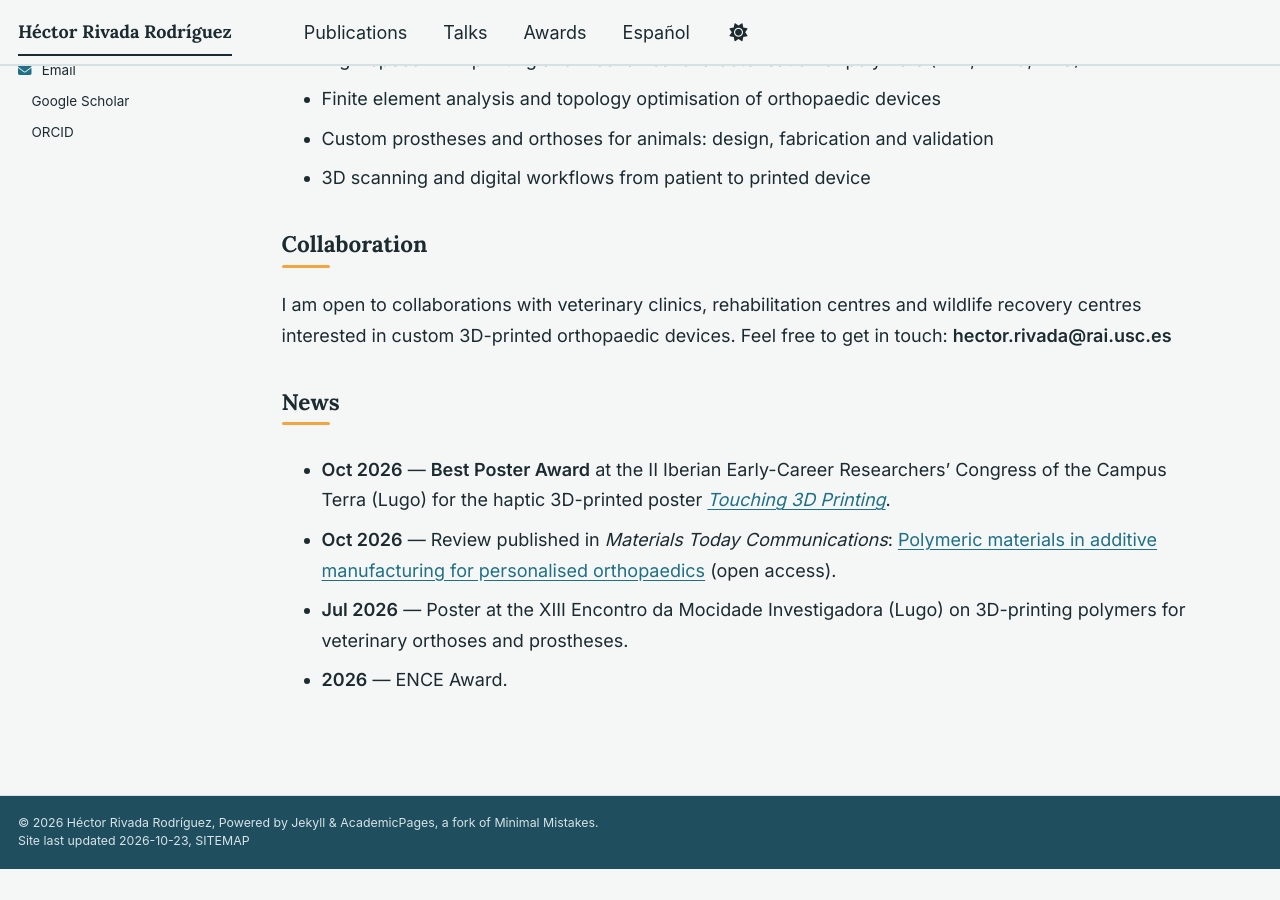
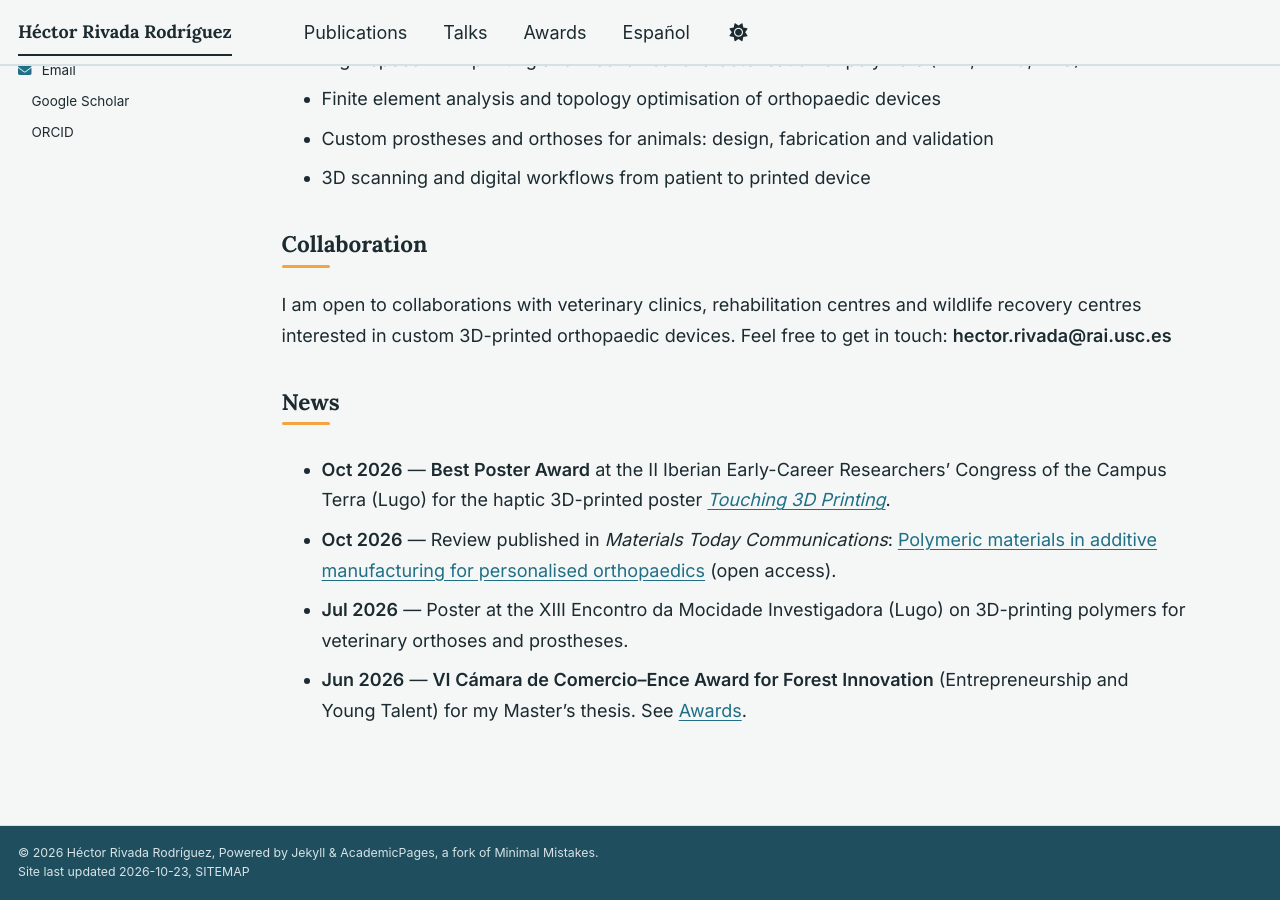
Before and after one commit to Hrivada/hrivada.github.io, a Jekyll site: the page built from _pages/about.md, in a window 1280 px wide and 900 px high, scrolled down 712 px. Built offline with Jekyll 4.4.1, drawn with Linux system fonts in a browser that asks for light colours; a style sheet for code colours, icons or effects is not loaded; before the commit the page ends 1581 px from its top, so only the background shows below that.

Commit message:
Update awards section in about.md

```diff
--- a/_pages/about.md
+++ b/_pages/about.md
@@ -32,4 +32,4 @@ I am open to collaborations with veterinary clinics, rehabilitation centres and
 - **Oct 2026** — **Best Poster Award** at the II Iberian Early-Career Researchers' Congress of the Campus Terra (Lugo) for the haptic 3D-printed poster [*Touching 3D Printing*](/talks/2026-10-21-campus-terra-haptic-poster).
 - **Oct 2026** — Review published in *Materials Today Communications*: [Polymeric materials in additive manufacturing for personalised orthopaedics](https://doi.org/10.1016/j.mtcomm.2026.116294) (open access).
 - **Jul 2026** — Poster at the XIII Encontro da Mocidade Investigadora (Lugo) on 3D-printing polymers for veterinary orthoses and prostheses.
-- **2026** — ENCE Award.
+- **Jun 2026** — **VI Cámara de Comercio–Ence Award for Forest Innovation** (Entrepreneurship and Young Talent) for my Master's thesis. See [Awards](/awards/).
```
